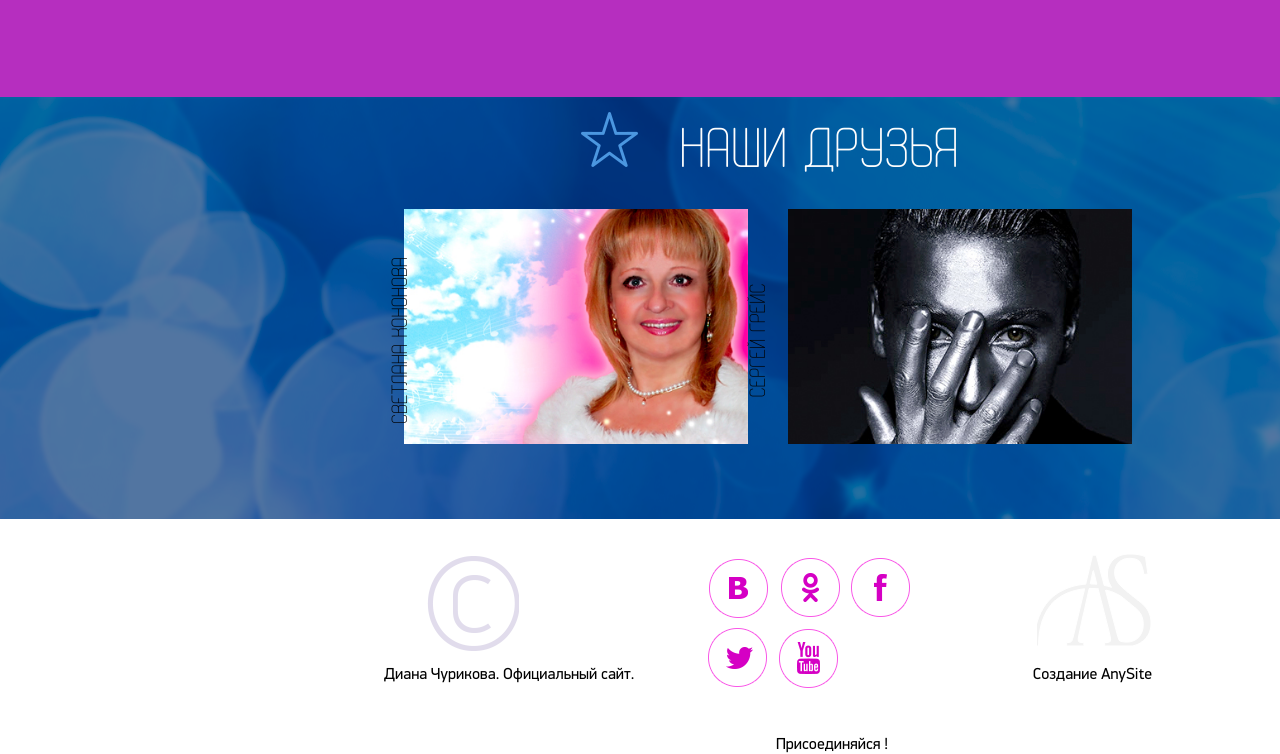
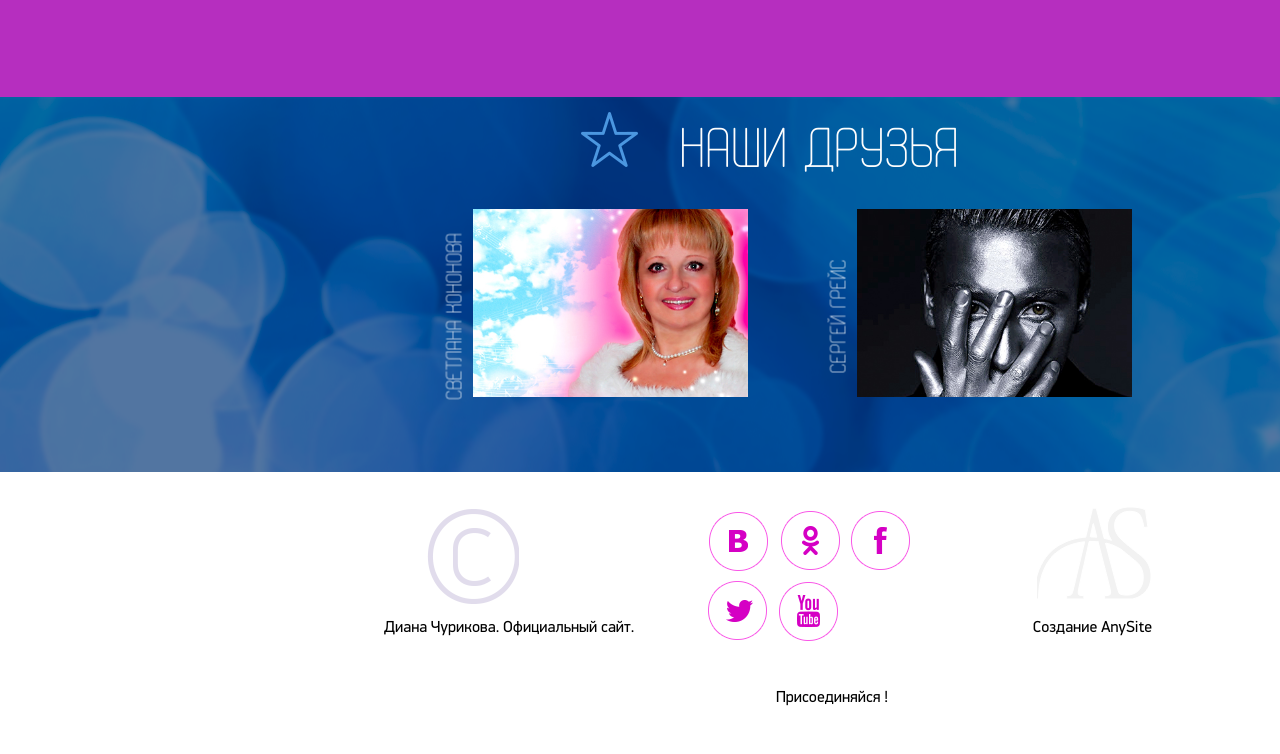
Before and after one commit to olikerka/landing_2, a plain HTML site: page index.html in a window 1280 px wide. Shown: the part 2701-3455 px from the top of the page. After the commit the page ends 3408 px from the top, so only its background shows below. Drawn offline with Linux system fonts and the light colour scheme.

Commit message:
fix partners

```diff
--- a/css/style.css
+++ b/css/style.css
@@ -577,10 +577,15 @@ text-decoration: none;
 
 .partners .col_50pct{
 	text-align: center;
+
 }
 .partners__img{
+	padding-left: 20%;
 	position: relative;
 	display: inline-block;
+}
+.partners img{
+	width: 100%;
 }
 .partners__link{
 	position: absolute;
@@ -594,7 +599,7 @@ text-decoration: none;
 	opacity: 0;
 	top: 50%;
 	margin-top: -75px;
-	left: 50%;
+	left: 60%;
 	margin-left: -75px;
 	-moz-transition-duration:0.6s;
 	-webkit-transition-duration:0.6s;
@@ -607,7 +612,7 @@ text-decoration: none;
 }
 .partners__name{
 	position: absolute;
-	left: -25%;
+	left: -35%;
 	top: 50%;
 	-webkit-transform: rotate(-90deg);
 	-moz-transform: rotate(-90deg);
@@ -616,9 +621,8 @@ text-decoration: none;
 	transform: rotate(-90deg);
 	font-family: 'ACLineRegular', serif;
 	font-size: 22px;
-	overflow: hidden;
-	text-overflow: ellipsis;
-	white-space: nowrap;
+	color: #eff3f8;
+	width: 100%;
 }
 /*footer*/
 .footer{
```
